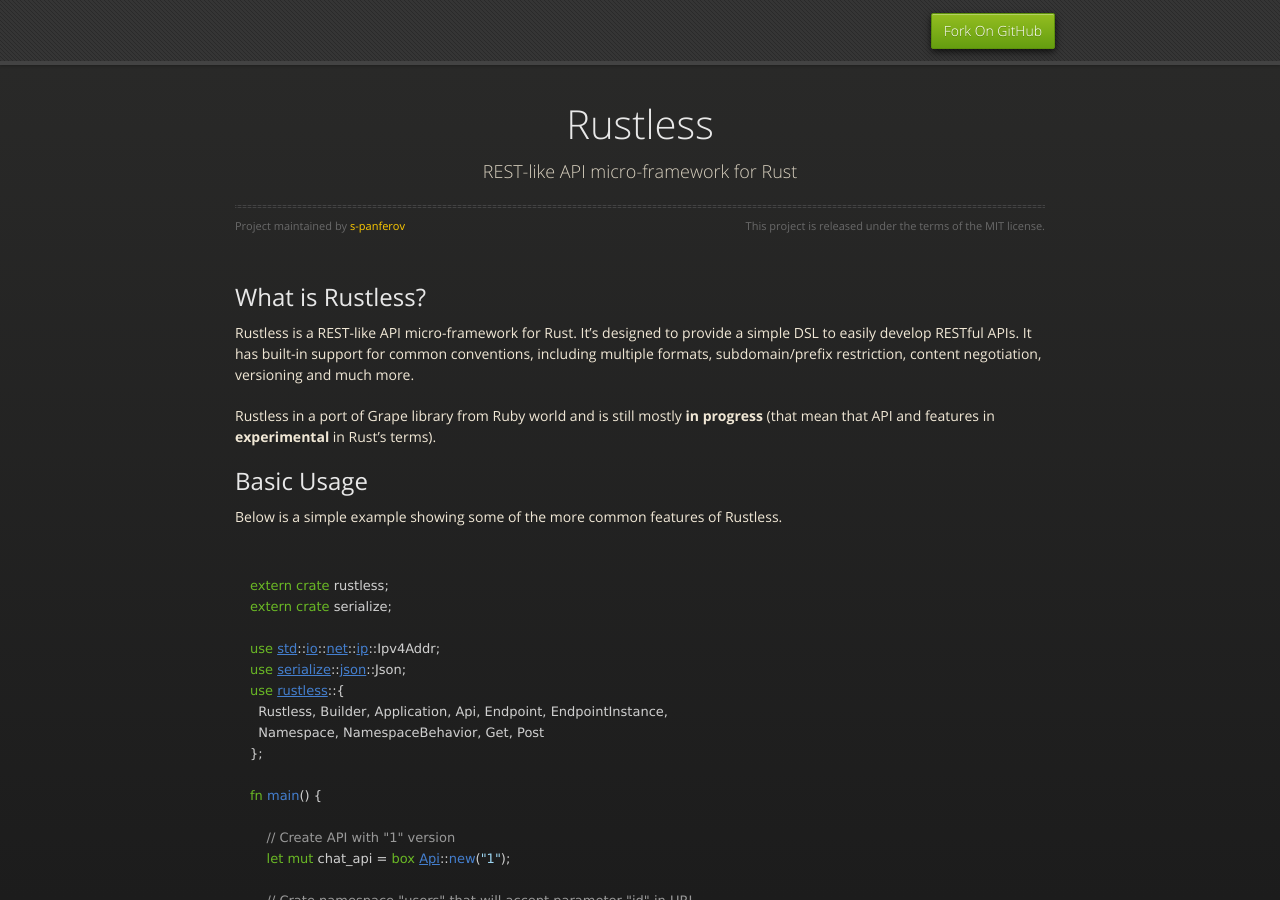
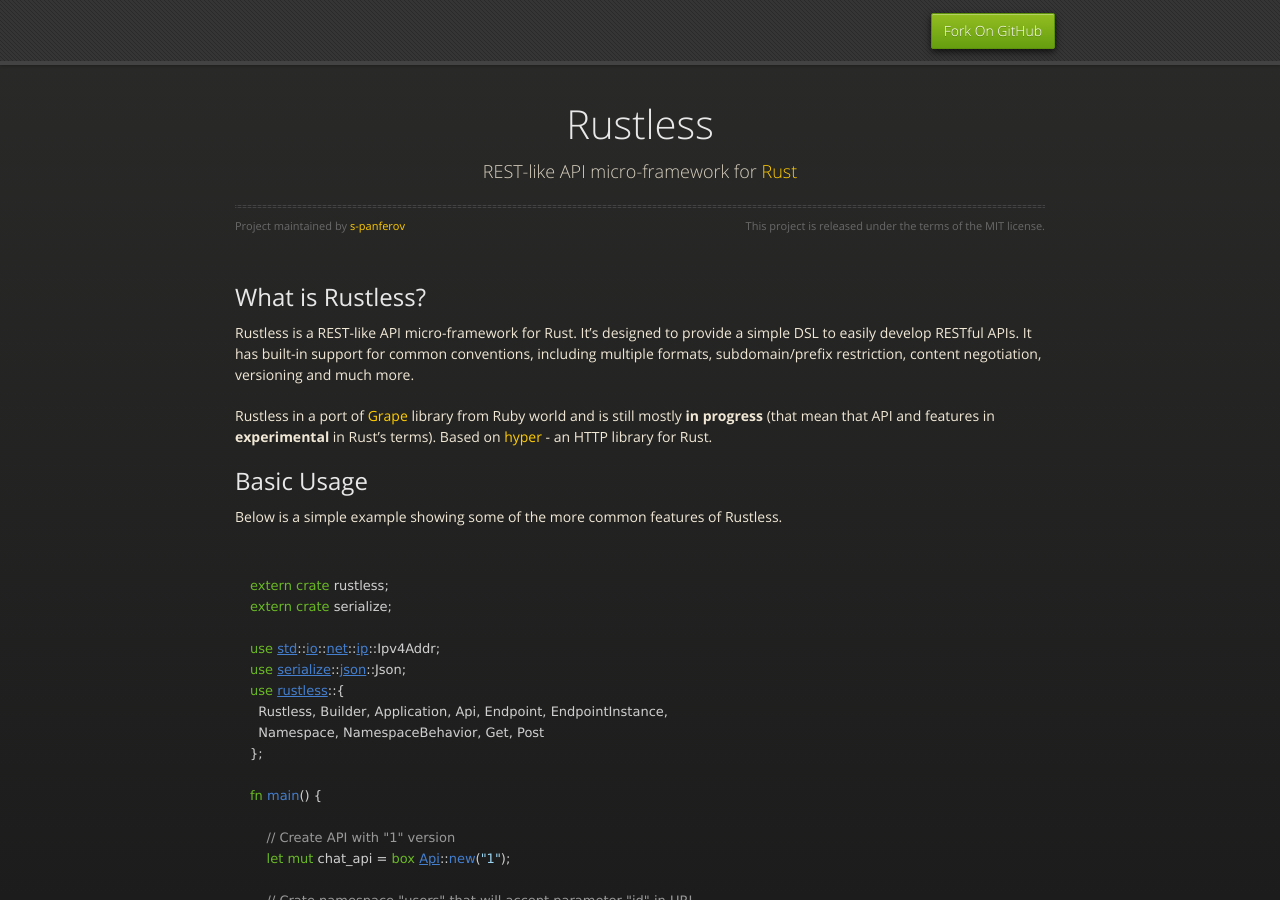
Before and after one commit to rustless/rustless.github.io, a Jekyll site: the page built from index.md, in a window 1280 px wide and 900 px high. Built offline with Jekyll 4.4.1, drawn with Linux system fonts in a browser that asks for light colours; nearby versions of some CDN libraries; Markdown is read by kramdown in place of the engine named in the settings.

Commit message:
Extend readme and add link to Rust

```diff
--- a/_layouts/default.html
+++ b/_layouts/default.html
@@ -19,7 +19,7 @@
       <section>
         <div id="title">
           <h1>Rustless</h1>
-          <p>REST-like API micro-framework for Rust</p>
+          <p>REST-like API micro-framework for <a href="http://www.rust-lang.org/">Rust</a></p>
           <hr>
           <span class="credits left">Project maintained by <a href="https://github.com/s-panferov">s-panferov</a></span>
           <span class="credits right">This project is released under the terms of the MIT license.</span>
--- a/index.md
+++ b/index.md
@@ -6,10 +6,11 @@ layout: default
 
 Rustless is a REST-like API micro-framework for Rust. It's designed to provide a simple DSL to easily develop RESTful APIs. It has built-in support for common conventions, including multiple formats, subdomain/prefix restriction, content negotiation, versioning and much more.
 
-Rustless in a port of Grape library from Ruby world and is still mostly **in progress** (that mean that API and features in
-**experimental** in Rust's terms).
+Rustless in a port of [Grape] library from Ruby world and is still mostly **in progress** (that mean that API and features in
+**experimental** in Rust's terms). Based on [hyper] - an HTTP library for Rust.
 
-[Grape]: https://raw.githubusercontent.com/intridea/grape
+[Grape]: https://github.com/intridea/grape
+[hyper]: https://github.com/hyperium/hyper
 
 ## Basic Usage
 
```
